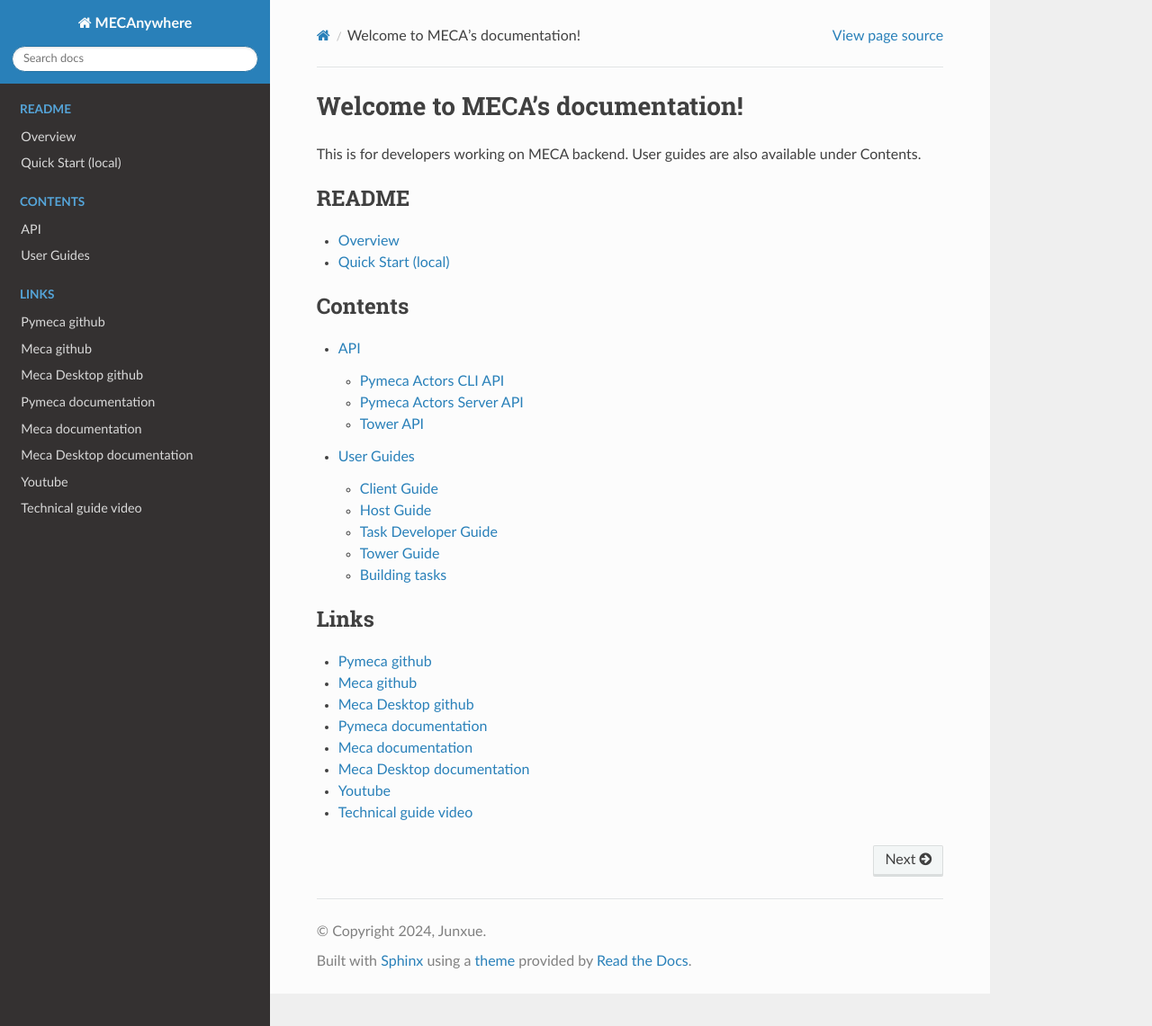
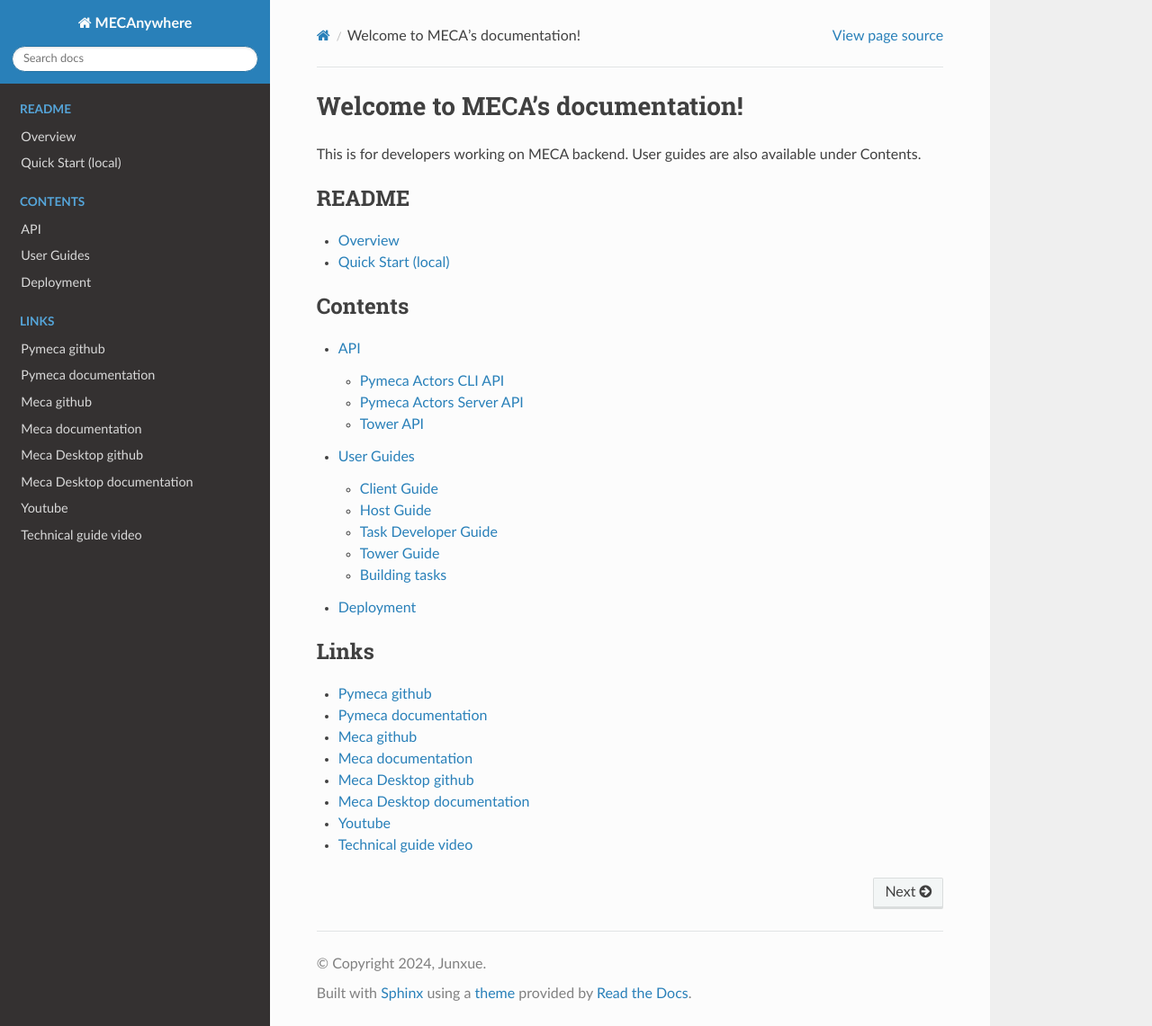
Before and after one commit to sbip-sg/mecanywhere, a Sphinx documentation site: the page built from docs/source/index.rst, in a window 1280 px wide and 1141 px high. Shown: the whole window at 90% size. Built offline with Sphinx 7.4.7 and the Read the Docs theme 2.0.0, drawn with Linux system fonts in a browser that asks for light colours.

Commit message:
Update docs (#91)

```diff
--- a/docs/source/index.rst
+++ b/docs/source/index.rst
@@ -22,16 +22,17 @@ This is for developers working on MECA backend. User guides are also available u
 
    pages/api/api
    pages/user_guides/guides
+   pages/deployment
 
 .. toctree::
    :maxdepth: 1
    :caption: Links
 
    Pymeca github <https://github.com/sbip-sg/pymeca>
+   Pymeca documentation <https://sbip-sg.github.io/pymeca/>
    Meca github <https://github.com/sbip-sg/meca>
+   Meca documentation <https://sbip-sg.github.io/meca/index.html>
    Meca Desktop github <https://github.com/sbip-sg/meca_desktop>
-   Pymeca documentation <https://sbip-sg.github.io/pymeca/>
-   Meca documentation <https://sbip-sg.github.io/meca/index.html>
    Meca Desktop documentation <https://sbip-sg.github.io/meca_desktop/index.html>
    Youtube <https://www.youtube.com/watch?v=MDzbEvTyIgQ>
    Technical guide video <https://drive.google.com/file/d/1mgZ0EfhlHWNPjgXgG-MpgPV32_b0Qx_g/view?usp=sharing>
```
Also changed, not shown: docs/source/pages/deployment.rst (added, +10 -0 lines).
